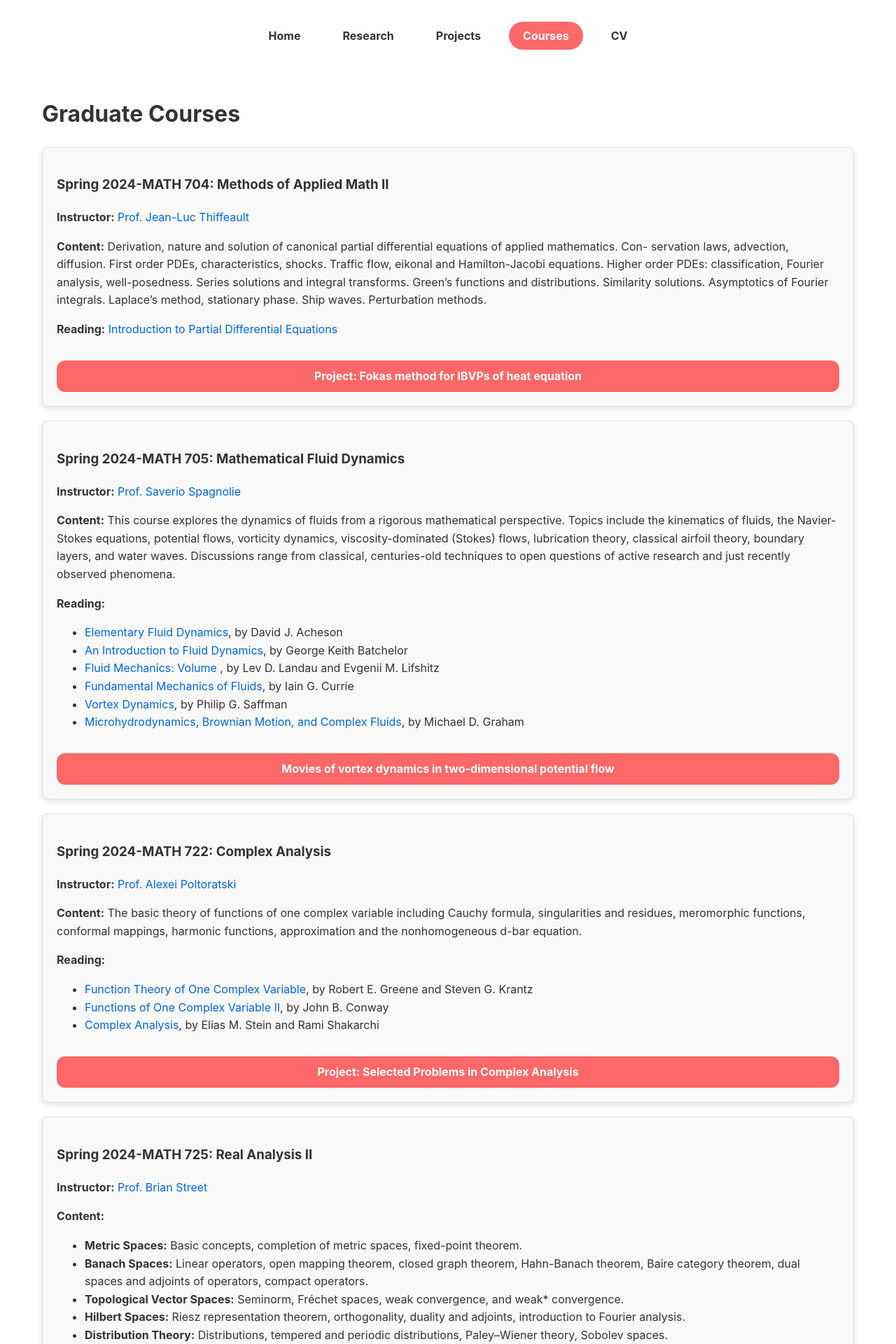
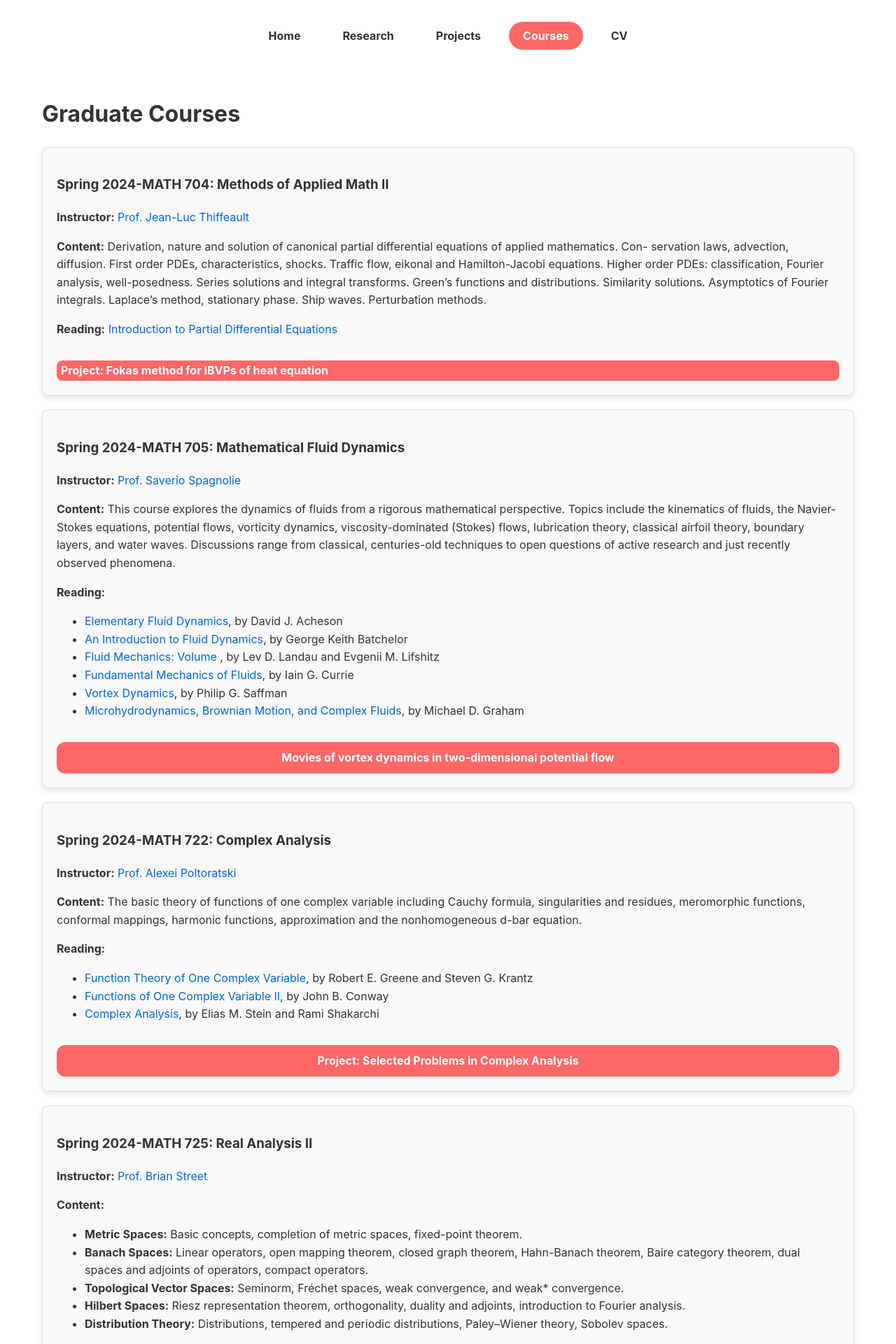
Before and after one commit to Yoon-1023/Yoon-1023.github.io, a Jekyll site: the page built from courses.md, in a window 1280 px wide. Shown: the top 1920 px of the page at 70% size. Built offline with Jekyll 4.4.1, drawn with Linux system fonts in a browser that asks for light colours.

Commit message:
Update courses.md

```diff
--- a/courses.md
+++ b/courses.md
@@ -37,7 +37,7 @@
 of Fourier integrals. Laplace’s method, stationary phase. Ship waves. Perturbation methods.</p>
         <p class="course-reading"><strong>Reading:</strong> <a href="#olver">Introduction to Partial Differential Equations</a></p>
     </div>
-    <div style="display: inline-block; padding: 10px 20px; background-color: #ff6868; border-radius: 12px; text-align: center;">
+    <div style="display: inline-block; padding: 2px 6px; background-color: #ff6868; border-radius: 8px;">
     <a href="/courses/fokas/" style="text-decoration: none; color: white; font-weight: bold;">Project: Fokas method for IBVPs of heat equation</a>
 </div>
 </div>
```
